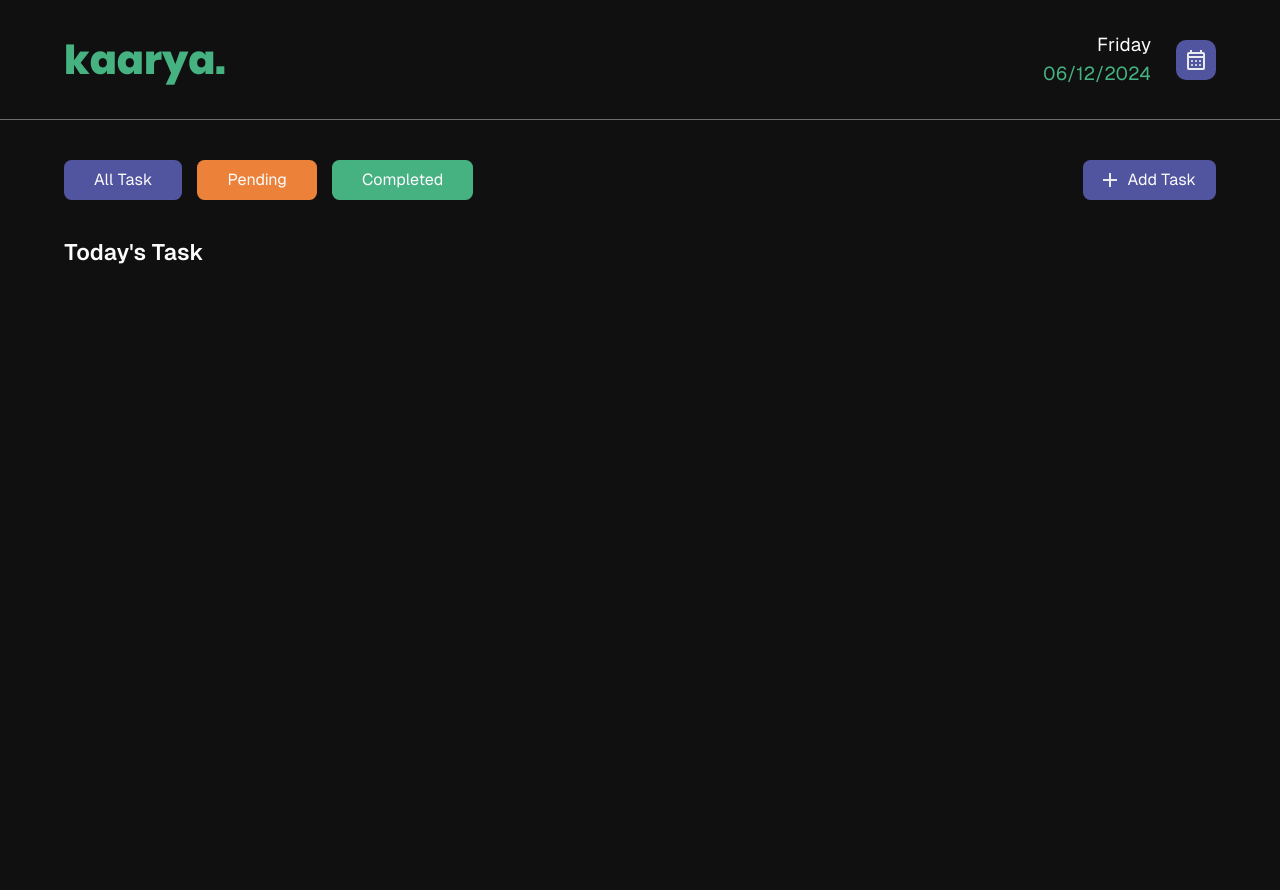
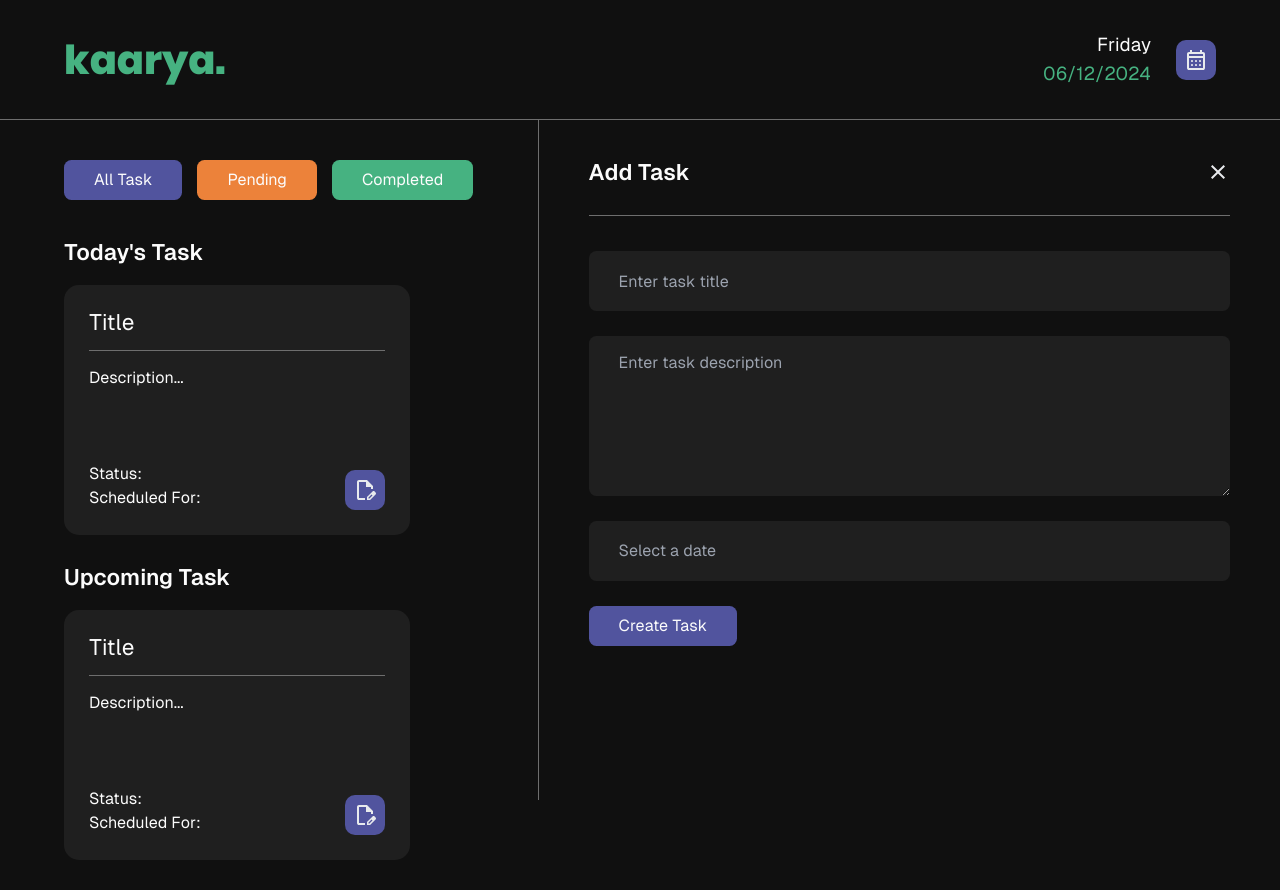
Before and after one commit to AndyyAD/Karya-A-ToDo-App, a Next.js app: page / in a window 1280 px wide. Before the commit the page ends 800 px from the top, so only its background shows below. Built offline with nearby package versions, Linux system fonts and the light colour scheme.

Commit message:
Made add task popup

```diff
--- /dev/null
+++ b/app/components/AddTaskPopup.tsx
@@ -0,0 +1,72 @@
+"use client"
+
+import React, { useState } from 'react';
+import DatePicker from 'react-datepicker';
+import 'react-datepicker/dist/react-datepicker.css';
+
+const AddTaskPopup: React.FC = () => {
+    const [startDate, setStartDate] = useState<Date | null>(null);
+    const [title, setTitle] = useState<string>('');
+    const [description, setDescription] = useState<string>('');
+
+    const handleSubmit = (event: React.FormEvent) => {
+        event.preventDefault();
+        console.log({ title, description, startDate });
+    };
+
+    return (
+        <>
+            <div className='addTask h-screen fixed bottom-0 right-0 pt-64 px-20'>
+                <div className="flex justify-between align-center mb-12">
+                    <h2 className='text-4xl font-semibold'>Add Task</h2>
+                    <svg xmlns="http://www.w3.org/2000/svg" height="24px" viewBox="0 -960 960 960" width="24px" fill="#e8eaed"><path d="m256-200-56-56 224-224-224-224 56-56 224 224 224-224 56 56-224 224 224 224-56 56-224-224-224 224Z" /></svg>
+                </div>
+                <hr />
+                <form onSubmit={handleSubmit}>
+                    <div className="mb-4 mt-14">
+                        <input
+                            type="text"
+                            id="title"
+                            value={title}
+                            onChange={(e) => setTitle(e.target.value)}
+                            placeholder="Enter task title"
+                            className="w-full py-3 px-12 h-24 rounded-xl focus:outline-none"
+                        />
+                    </div>
+
+                    <div className="mb-4 mt-10">
+                        <textarea
+                            id="description"
+                            value={description}
+                            onChange={(e) => setDescription(e.target.value)}
+                            placeholder="Enter task description"
+                            rows={4}
+                            className="w-full py-6 px-12 h-64 p-3 rounded-xl focus:outline-none"
+                        ></textarea>
+                    </div>
+
+                    <div className="mb-4 mt-7 w-full">
+                        <DatePicker
+                            id="date-picker"
+                            selected={startDate}
+                            onChange={(date: Date | null) => setStartDate(date)}
+                            className="datepicker-input w-full py-3 px-12 h-24 rounded-xl focus:outline-none"
+                            dateFormat="MMMM d, yyyy"
+                            placeholderText="Select a date"
+                            wrapperClassName="w-full"
+                            onKeyDown={(e) => e.preventDefault()}
+                        />
+                    </div>
+                    <button
+                        type="submit"
+                        className="btn primary rounded-xl px-12 mt-6"
+                    >
+                        Create Task
+                    </button>
+                </form>
+            </div>
+        </>
+    )
+}
+
+export default AddTaskPopup
--- a/app/components/Navbar.tsx
+++ b/app/components/Navbar.tsx
@@ -19,9 +19,9 @@
     };
 
     return (
-        <nav className='navbar mb-16'>
+        <nav className='navbar mb-16 w-full fixed top-0 left-0'>
             <div className='container h-full flex items-center justify-between'>
-                <h1 className='logo'> kaarya. </h1>
+                <h1 className='logo font-extrabold'> kaarya. </h1>
                 <div className='flex items-center '>
                     <div className='m-10 text-right text-3xl leading-normal'>
                         <p className="day">{day}</p>
--- a/app/components/Tiles.tsx
+++ b/app/components/Tiles.tsx
@@ -3,7 +3,23 @@
 const Tiles = () => {
     return (
         <>
-
+            <div className="tiles rounded-3xl p-10 flex flex-col justify-between">
+                <div>
+                    <h2 className='text-4xl mb-6'> Title </h2>
+                    <hr />
+                    <p className='mt-6'>Description...</p>
+                </div>
+                <div className='flex justify-between items-end'>
+                    <div>
+                        <p className=''>Status: </p>
+                        <p>Scheduled For: </p>
+                    </div>
+                    <div className='calendar h-16 w-16 rounded-2xl content-center justify-items-center'
+                    >
+                        <svg xmlns="http://www.w3.org/2000/svg" height="24px" viewBox="0 -960 960 960" width="24px" fill="#e8eaed"><path d="M560-80v-123l221-220q9-9 20-13t22-4q12 0 23 4.5t20 13.5l37 37q8 9 12.5 20t4.5 22q0 11-4 22.5T903-300L683-80H560Zm300-263-37-37 37 37ZM620-140h38l121-122-18-19-19-18-122 121v38ZM240-80q-33 0-56.5-23.5T160-160v-640q0-33 23.5-56.5T240-880h320l240 240v120h-80v-80H520v-200H240v640h240v80H240Zm280-400Zm241 199-19-18 37 37-18-19Z"/></svg>
+                    </div>
+                </div>
+            </div>
         </>
     )
 }
--- a/app/globals.css
+++ b/app/globals.css
@@ -33,6 +33,18 @@
 	background-color: var(--background);
 }
 
+hr{
+	border: none !important;
+	height: 1px;
+	background-color: var(--grey);
+}
+
+input,
+textarea {
+	background-color: var(--dark) !important;
+	color: var(--light);
+}
+
 :root {
 	--pending: #EC823A;
 	--completed: #46B281;
@@ -58,12 +70,13 @@
 	font-size: 4rem;
 	color: var(--completed);
 	font-family: var(--font-poppins), sans-serif;
-	font-weight: 800;
 }
 
 .navbar {
+	background-color: var(--background);
 	height: 12rem;
 	border-bottom: 1px solid var(--grey);
+	z-index: 999 !important;
 }
 
 
@@ -108,6 +121,23 @@
 
 /* ------------------------------Tasks------------------------------ */
 
-.tasks h2{
-	font-weight: 600;
+.tasks {
+	margin-bottom: 3rem;
 }
+
+
+/* ------------------------------Tiles------------------------------ */
+
+.tiles{
+	width: 30%;
+	height: 25rem;
+	background-color: var(--dark);
+}
+
+/* ------------------------------Addtask------------------------------ */
+
+.addTask {
+	background-color: var(--background);
+	border-left: 1px solid var(--grey);
+	width: 58vw;
+}
--- a/app/page.tsx
+++ b/app/page.tsx
@@ -1,6 +1,7 @@
 "use client"
 
 import Tiles from "./components/Tiles";
+import AddTaskPopup from "./components/AddTaskPopup";
 
 import useTodosStore from "@/store/todo-store";
 
@@ -44,7 +45,7 @@
 export default function Home() {
 	return (
 		<>
-			<section className="buttons container flex align-center justify-between">
+			<section className="buttons container flex align-center justify-between pt-64">
 				<div>
 					<button className="btn primary rounded-xl mr-6 px-12"> All Task</button>
 					<button className="btn pending rounded-xl mr-6 px-12"> Pending </button>
@@ -57,10 +58,18 @@
 					<span> Add Task </span>
 				</button>
 			</section>
+
 			<section className="tasks container">
-				<h2 className="text-4xl "> Today's Task </h2>
+				<h2 className="text-4xl mb-8 font-semibold"> Today's Task </h2>
 				<Tiles/>
 			</section>
+
+			<section className="tasks container">
+				<h2 className="text-4xl mb-8 font-semibold"> Upcoming Task </h2>
+				<Tiles/>
+			</section>
+
+			<AddTaskPopup />
 		</>
 	);
 }
```
